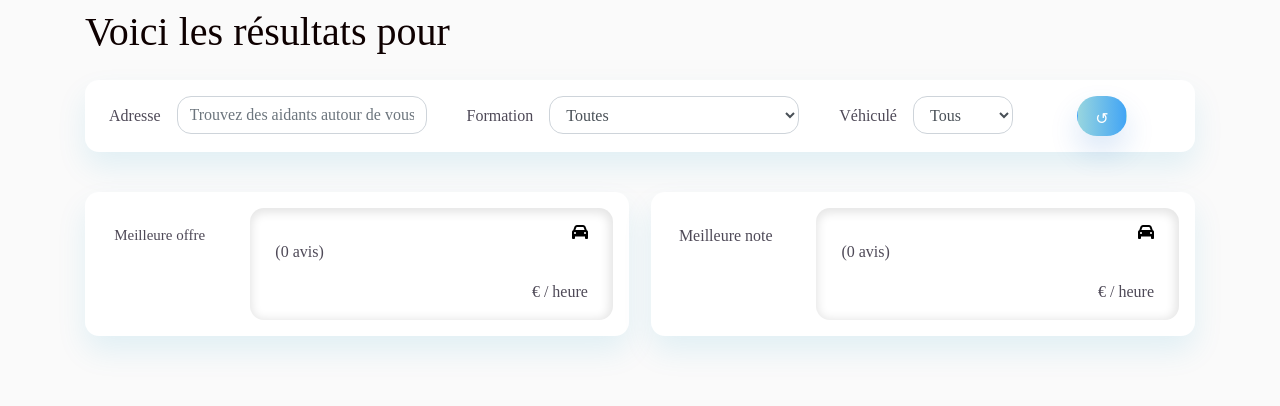
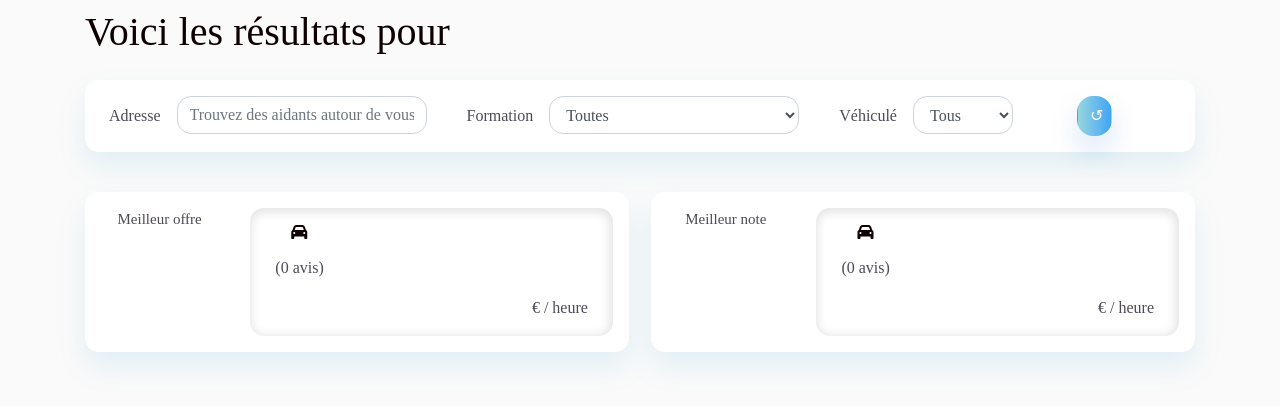
Before and after one commit to MaximeAlexandre/sekoya, a Rails app: template app/views/profiles/helper_list.html.erb in a window 1280 px wide. Shown: the part 58-464 px from the top of the page. Run offline with Rails 7, Linux system fonts and the light colour scheme; the template is opened without the code that fills it, so the values that code supplies are empty; data comes from the database, SQL or seed files in the repository; style sheets or scripts are compiled from the project's sources; some libraries are stand-ins or nearby versions; some web fonts are replaced.

Commit message:
bug fixed

```diff
--- a/app/views/profiles/helper_list.html.erb
+++ b/app/views/profiles/helper_list.html.erb
@@ -31,7 +31,7 @@
         </div>
 
         <div class="m-3 ml-5">
-          <input class="btn seko-small-button-index" type="submit" value="↺">
+          <input class="btn seko-button" type="submit" value="↺">
         </div>
       </div>
     </form>
@@ -39,17 +39,17 @@
 
   <!-- Cheaper helper -->
   <div class="d-flex flex-row justify-content-between">
-    <%= link_to profile_path(@cheaper_helper), :style=>'color: black;', class: "seko-card seko-flex mt-3 w-49" do %>
+    <div class="seko-card seko-flex mt-3 w-49">
       <div class="mt-3 mb-3 d-flex flex-column flex-grow-1 align-items-center">
+        <p style="margin-bottom: 0;font-size: 15px">Meilleur offre</p>
         <img class="avatar-large" src="<%= @cheaper_helper.photo %>" alt="" >
-        <p class="mt-3" style="margin-bottom: 0;font-size: 15px">Meilleure offre</p>
       </div>
       <div class="seko-in-card d-flex flex-column justify-content-between m-3 pt-3 pb-3 col-8">
         <div>
-          <div class="d-flex flex-row justify-content-between align-items-center">
+          <div class="d-flex flex-row align-items-end">
             <h3><%= @cheaper_helper.first_name %> <%= @cheaper_helper.last_name %></h3>
             <% if @cheaper_helper.car %>
-              <i class="fas fa-car"></i>
+              <i class="fas fa-car ml-3 mb-3"></i>
             <% end %>
           </div>
           <div>
@@ -73,20 +73,20 @@
           <p style="margin-bottom: 0;"><%= @cheaper_helper.price %>€ / heure</p>
         </div>
       </div>
-    <% end %>
+    </div>
 
     <!-- Best noted helper -->
-      <%= link_to profile_path(@best_note_helper), :style=>'color: black;', class: "seko-card seko-flex mt-3 w-49" do %>
+    <div class="seko-card seko-flex mt-3 w-49">
       <div class="mt-3 mb-3 d-flex flex-column flex-grow-1 align-items-center">
+        <p style="margin-bottom: 0;font-size: 15px">Meilleur note</p>
         <img class="avatar-large" src="<%= @best_note_helper.photo %>" alt="" >
-        <p class="mt-3 style="margin-bottom: 0;font-size: 15px">Meilleure note</p>
       </div>
       <div class="seko-in-card d-flex flex-column justify-content-between m-3 pt-3 pb-3 col-8">
         <div>
-          <div class="d-flex flex-row justify-content-between align-items-center">
+          <div class="d-flex flex-row align-items-end">
             <h3><%= @best_note_helper.first_name %> <%= @best_note_helper.last_name %></h3>
             <% if @best_note_helper.car %>
-              <i class="fas fa-car"></i>
+              <i class="fas fa-car ml-3 mb-3"></i>
             <% end %>
           </div>
           <div>
@@ -113,7 +113,7 @@
         </div>
       </div>
     </div>
-    <% end %>
+  </div>
 
   <!-- Helpers list 10kms around the given address -->
   <div>
```
